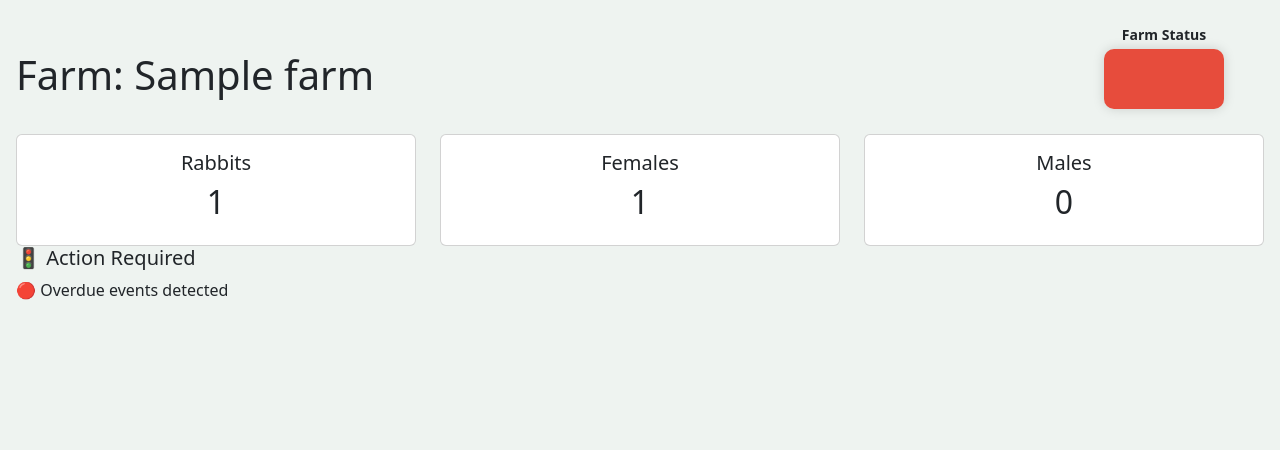
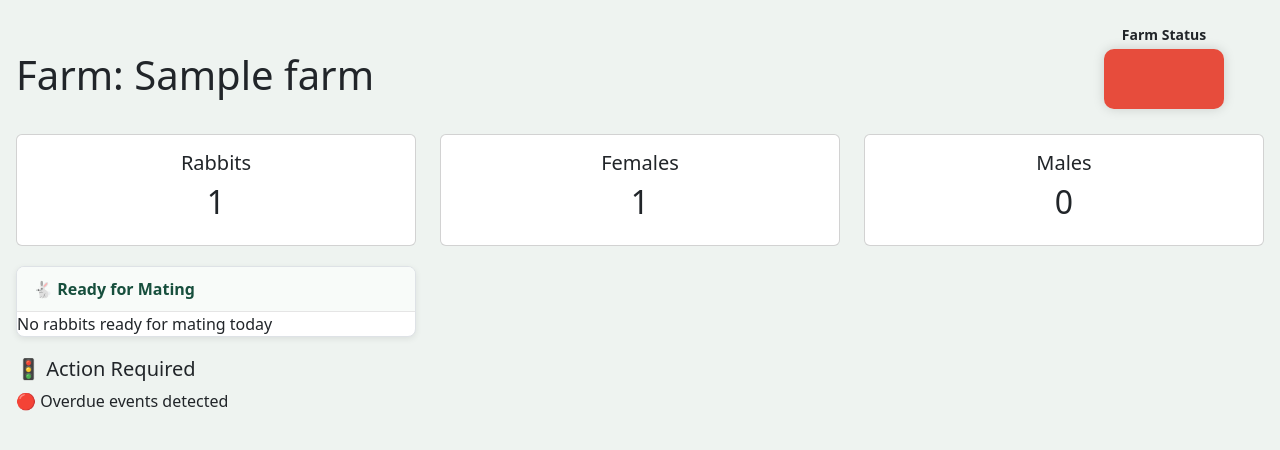
Before and after one commit to kaur-ua/Rabbitfarm, a Django app: page /home/ in a window 1280 px wide. Shown: the part 68-518 px from the top of the page. Run offline with Django 5.2, Linux system fonts and the light colour scheme; a user stored in the database is signed in; tables that the repository leaves empty hold one stand-in row (values such as "Sample post").

Commit message:
Add first mating readiness feature

```diff
--- a/rabbits/forms.py
+++ b/rabbits/forms.py
@@ -42,8 +42,9 @@ class RabbitForm(forms.ModelForm):
 
         widgets = {
     "birth_date": forms.DateInput(
-        attrs={"type": "date"}
-    ),
+    format="%Y-%m-%d",
+    attrs={"type": "date"},
+),
     "breed": forms.TextInput(
         attrs={
             "list": "breed-suggestions",
--- /dev/null
+++ b/rabbits/services.py
@@ -0,0 +1,100 @@
+from calendar import monthrange
+from datetime import date, timedelta
+from decimal import Decimal
+
+from rabbits.models import RabbitBreed
+
+
+READY = "Готовий до парування"
+NOT_READY = "Не готовий до парування"
+INSUFFICIENT_DATA = "Недостатньо даних для аналізу"
+
+
+def _add_months(start_date, months):
+    """Додає цілу кількість календарних місяців до дати."""
+    month_index = start_date.month - 1 + months
+    year = start_date.year + month_index // 12
+    month = month_index % 12 + 1
+    day = min(start_date.day, monthrange(year, month)[1])
+    return date(year, month, day)
+
+
+def _mating_age_date(birth_date, age_months):
+    """Обчислює дату досягнення заданого віку в місяцях."""
+    age_months = Decimal(str(age_months))
+    whole_months = int(age_months)
+    fractional_month = age_months - whole_months
+
+    threshold_date = _add_months(birth_date, whole_months)
+    extra_days = round(fractional_month * Decimal("30.4375"))
+
+    return threshold_date + timedelta(days=extra_days)
+
+
+def _get_thresholds(rabbit):
+    """Повертає пороги відомої породи або заданого умовного класу."""
+    breed_name = (rabbit.breed or "").strip()
+
+    aliases = {
+        "віденський голубий": "Vienna Blue",
+    }
+    lookup_name = aliases.get(breed_name.casefold(), breed_name)
+    breed = RabbitBreed.objects.filter(name__iexact=lookup_name).first()
+
+    if breed:
+        return (
+            breed.first_mating_age_months,
+            breed.first_mating_weight_kg,
+        )
+
+    if rabbit.conditional_class not in ("medium", "large"):
+        return None
+
+    breed = RabbitBreed.objects.filter(
+        conditional_class=rabbit.conditional_class
+    ).first()
+
+    if not breed:
+        return None
+
+    return (
+        breed.first_mating_age_months,
+        breed.first_mating_weight_kg,
+    )
+
+
+def get_mating_readiness(rabbit, today=None):
+    """
+    Повертає статус готовності до першого парування.
+    До початку перевірки повертає None.
+    """
+    today = today or date.today()
+
+    if not rabbit.birth_date or rabbit.sex not in ("F", "M"):
+        return INSUFFICIENT_DATA
+
+    if rabbit.events.filter(event_type="mating").exists():
+        return None
+
+    thresholds = _get_thresholds(rabbit)
+
+    if thresholds is None:
+        return INSUFFICIENT_DATA
+
+    minimum_age_months, minimum_weight = thresholds
+    threshold_date = _mating_age_date(
+        rabbit.birth_date,
+        minimum_age_months,
+    )
+
+    # Починаємо оцінювання за 10 днів до мінімального віку.
+    if today < threshold_date - timedelta(days=10):
+        return None
+
+    if rabbit.weight is None:
+        return INSUFFICIENT_DATA
+
+    if today < threshold_date or rabbit.weight < minimum_weight:
+        return NOT_READY
+
+    return READY
--- a/rabbits/views.py
+++ b/rabbits/views.py
@@ -12,6 +12,7 @@ from events.forms import EventForm
 from django import forms
 from events.models import Event
 from .forms import RabbitForm, WeightRecordForm, GroupForm, SexSeparationForm
+from rabbits.services import get_mating_readiness, READY
 
 @login_required
 def create_group(request):
@@ -223,7 +224,26 @@ def rabbit_detail(request, pk):
         form = WeightRecordForm()
 
     events = rabbit.events.all().order_by("-date")
-    weight_records = rabbit.weight_records.all()
+    weight_records = list(rabbit.weight_records.order_by("-date"))
+
+    today = date.today()
+    rabbit.mating_readiness = get_mating_readiness(
+        rabbit,
+        today=today,
+)
+
+    for index, record in enumerate(weight_records):
+        record.growth_per_day = None
+
+        if index + 1 < len(weight_records):
+            older_record = weight_records[index + 1]
+            days = (record.date - older_record.date).days
+
+            if days > 0:
+                record.growth_per_day = round(
+                    (record.weight - older_record.weight) * 1000 / days,
+                    1,
+                )
 
     return render(
         request,
@@ -245,7 +265,7 @@ def rabbit_list(request):
     paginator = Paginator(rabbits_list, 5)
     page_number = request.GET.get("page")
     rabbits = paginator.get_page(page_number)
-
+    today = date.today()
     for rabbit in rabbits:
         rabbit.last_event = Event.objects.filter(
             rabbit=rabbit
@@ -276,6 +296,11 @@ def rabbit_list(request):
                 rabbit.age_display = f"{years}  yr. {months} mo."
         else:
             rabbit.age_display = "—"
+
+        rabbit.mating_readiness = get_mating_readiness(
+            rabbit,
+            today=today,
+        )
     return render(request, "rabbits/rabbit_list.html", {
         "rabbits": rabbits,
         "farm": farm
@@ -333,6 +358,14 @@ def home(request):
     females = rabbits.filter(sex="F").count()
 
     today = date.today()
+    mating_ready_rabbits = [
+        rabbit
+        for rabbit in rabbits.filter(
+            status="ACTIVE",
+            sex__in=["F", "M"],
+        )
+        if get_mating_readiness(rabbit, today=today) == READY
+    ]
 
     tomorrow = today + timedelta(days=1)
 
@@ -384,6 +417,7 @@ def home(request):
         "green_light": green_light,
         "upcoming_event": upcoming_event,
         "sex_check_groups": sex_check_groups,
+        "mating_ready_rabbits": mating_ready_rabbits,
     }
 
     return render(request, "home.html", context)
--- a/static/css/dashboard.css
+++ b/static/css/dashboard.css
@@ -27,3 +27,53 @@ box-shadow: 0 0 10px rgba(255, 193, 7, 0.5);
 .active-red {
     background: #e74c3c;
 }
+
+.mating-ready-panel {
+    margin-top: 20px;
+    margin-bottom: 20px;
+    border: 1px solid #dee2e6;
+    border-radius: 8px;
+    background: #ffffff;
+    box-shadow: 0 2px 6px rgba(0, 0, 0, 0.08);
+    overflow: hidden;
+}
+
+.mating-ready-header {
+    padding: 10px 16px;
+    border-bottom: 1px solid #e5e5e5;
+    background: #f8fbf9;
+    color: #174f3d;
+    font-weight: 600;
+}
+
+.mating-ready-list {
+    display: flex;
+    flex-wrap: wrap;
+    gap: 24px;
+    padding: 12px 16px;
+}
+
+.mating-ready-rabbit {
+    display: flex;
+    align-items: center;
+    gap: 8px;
+    padding: 7px 12px;
+    border: 1px solid #dfe7e3;
+    border-radius: 8px;
+    background: #f8fbf9;
+
+
+.mating-ready-name {
+    font-weight: 600;
+}
+
+.mating-ready-status {
+    color: #198754;
+    font-size: 0.85rem;
+    font-weight: 600;
+}
+
+.mating-ready-empty {
+    padding: 12px 16px;
+    color: #6c757d;
+}
--- a/templates/home.html
+++ b/templates/home.html
@@ -54,7 +54,32 @@
   </div>
 
 </div>
+<div class="row">
+    <div class="col-md-4">
+<div class="mating-ready-panel">
+    <div class="mating-ready-header">
+        <span>🐇 {% trans "Ready for Mating" %}</span>
+    </div>
 
+    {% if mating_ready_rabbits %}
+        <div class="mating-ready-list">
+            {% for rabbit in mating_ready_rabbits %}
+                <div class="mating-ready-rabbit">
+                    <span class="mating-ready-name">{{ rabbit.name }}</span>
+                    <span class="mating-ready-status">
+                        ✓ {% trans "Ready for mating" %}
+                    </span>
+                </div>
+            {% endfor %}
+        </div>
+      </div>
+</div>
+    {% else %}
+        <div class="mating-ready-empty">
+            {% trans "No rabbits ready for mating today" %}
+        </div>
+    {% endif %}
+</div>
 <h5>🚦 {% trans "Action Required" %}</h5>
 
 {% for group in sex_check_groups %}
```
Also changed, not shown: rabbits/templates/rabbits/rabbit_detail.html (+12 -0 lines), rabbits/templates/rabbits/rabbit_list.html (+12 -0 lines), locale/uk/LC_MESSAGES/django.po, 1 other file.
